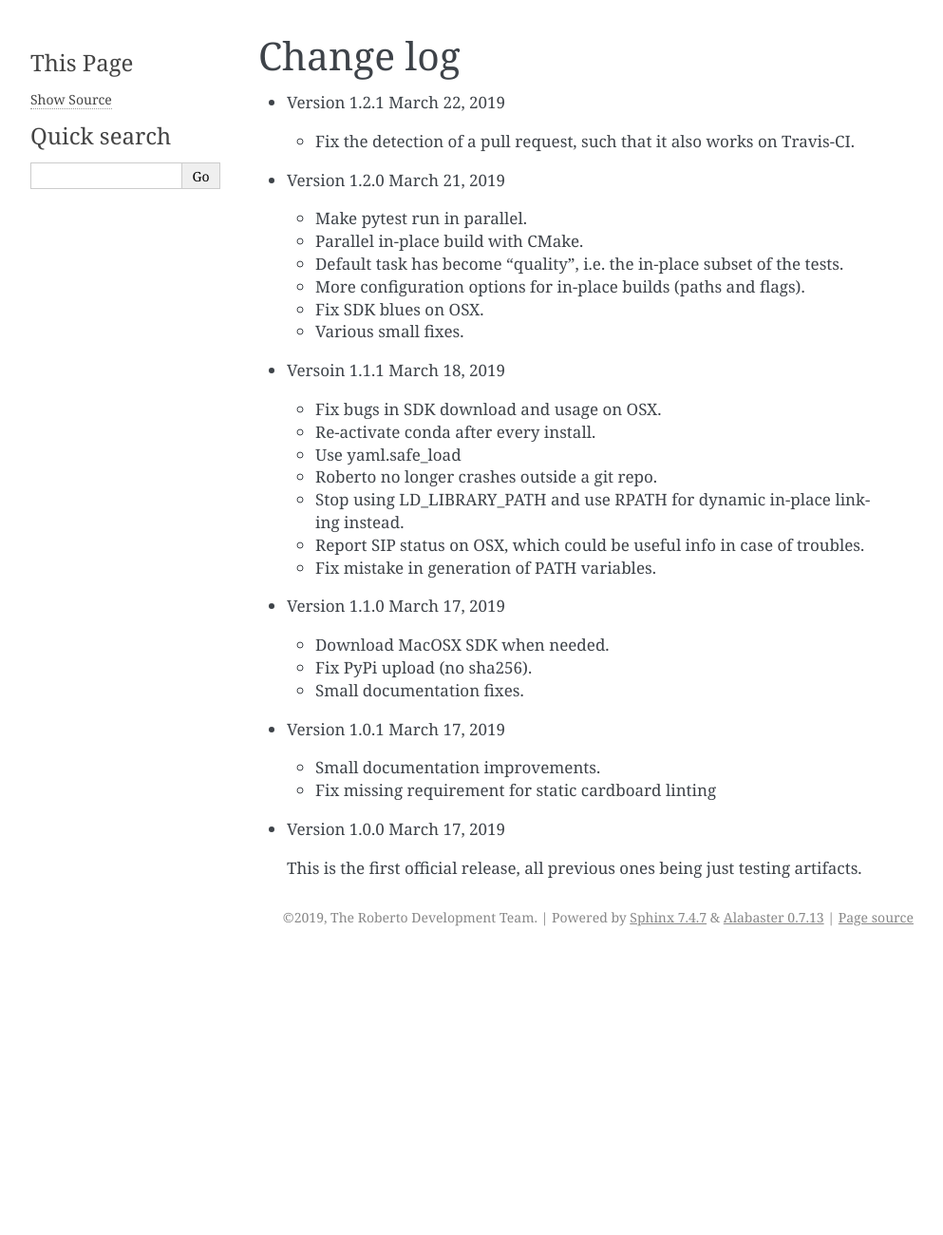
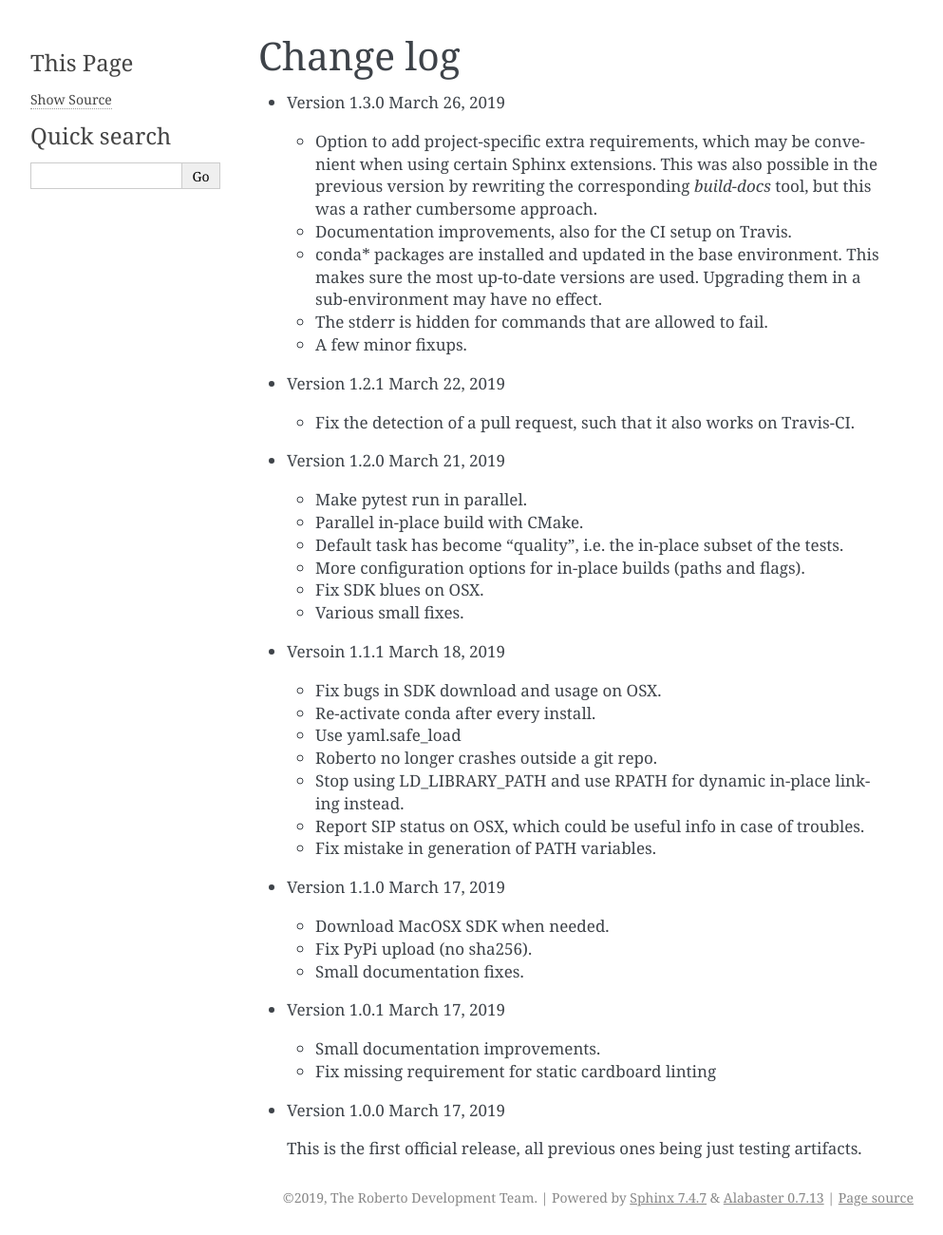
Before and after one commit to theochem/roberto, a Sphinx documentation site: the page built from doc/changelog.rst, in a window 1280 px wide. Shown: the whole page at 95% size, without its empty margins (148-1141 px from the left). Built offline with Sphinx 7.4.7, drawn with Linux system fonts in a browser that asks for light colours; the version number could not be read and is left out; before the commit the page ends 1005 px from its top, so only the background shows below that.

Commit message:
Update changelog

```diff
--- a/doc/changelog.rst
+++ b/doc/changelog.rst
@@ -2,6 +2,19 @@
 
 Change log
 ##########
+
+- Version 1.3.0 March 26, 2019
+
+  - Option to add project-specific extra requirements, which may be convenient
+    when using certain Sphinx extensions. This was also possible in the previous
+    version by rewriting the corresponding `build-docs` tool, but this was a
+    rather cumbersome approach.
+  - Documentation improvements, also for the CI setup on Travis.
+  - conda* packages are installed and updated in the base environment. This
+    makes sure the most up-to-date versions are used. Upgrading them in a
+    sub-environment may have no effect.
+  - The stderr is hidden for commands that are allowed to fail.
+  - A few minor fixups.
 
 - Version 1.2.1 March 22, 2019
 
```
